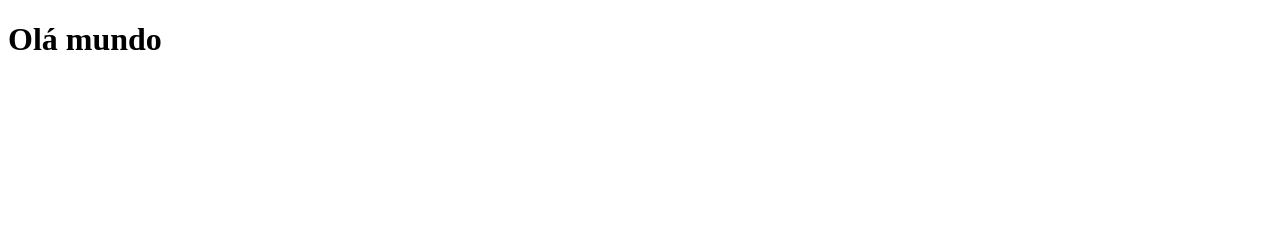
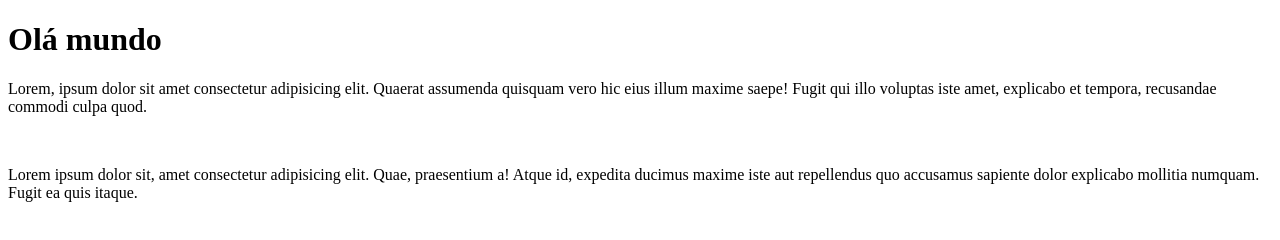
Before and after one commit to dedecaio/github-demo, a plain HTML site: page index.html in a window 1280 px wide. Drawn offline with Linux system fonts and the light colour scheme.

Commit message:
Adding paragraphs to index

```diff
--- a/index.html
+++ b/index.html
@@ -13,7 +13,14 @@
 
 <body>
     <h1>Olá mundo</h1>
-
+    <p>
+        Lorem, ipsum dolor sit amet consectetur adipisicing elit. Quaerat assumenda quisquam vero hic eius illum maxime
+        saepe! Fugit qui illo voluptas iste amet, explicabo et tempora, recusandae commodi culpa quod.
+    </p>
+    <br>
+    <p>Lorem ipsum dolor sit, amet consectetur adipisicing elit. Quae, praesentium a! Atque id, expedita ducimus maxime
+        iste aut repellendus quo accusamus sapiente dolor explicabo mollitia numquam. Fugit ea quis itaque.
+    </p>
 </body>
 
 </html>
```
